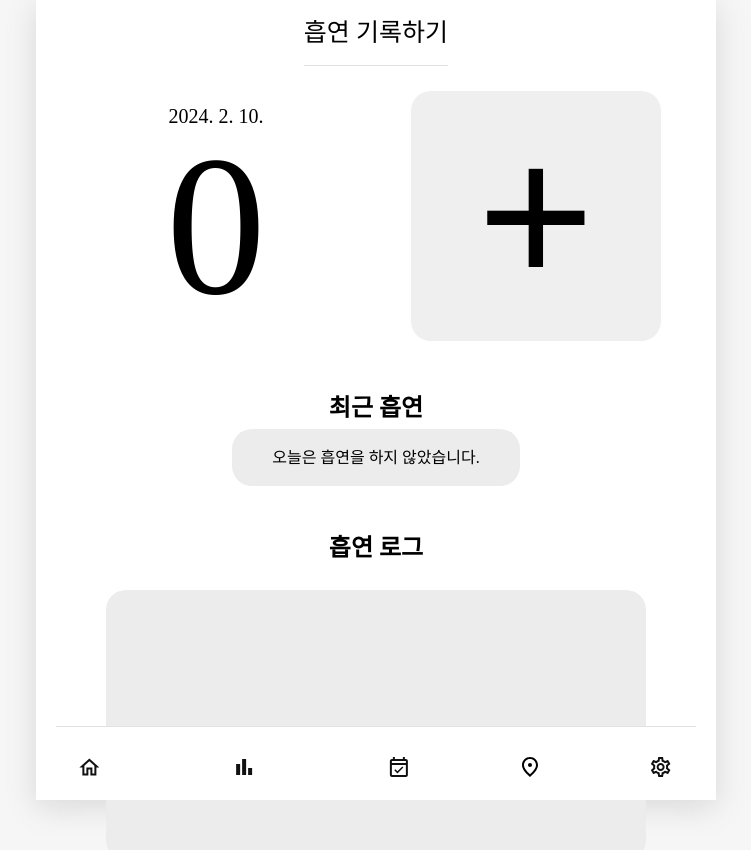
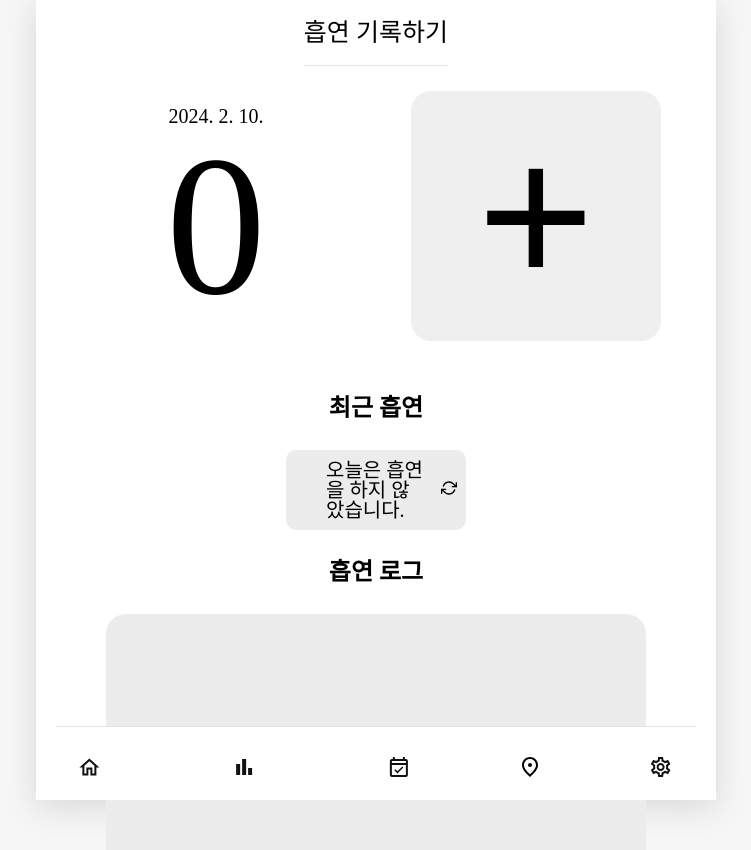
Before and after one commit to moko0428/smokediary, a React (Create React App) app: page / in a window 1280 px wide. Shown: the top 850 px of the page, without its empty margins (264-1015 px from the left). Built offline with nearby package versions, Linux system fonts and the light colour scheme.

Commit message:
feat: Home 구현 - 카운팅, 시간 localStorage에 저장 기능, 최근 흡연 시간 표시 기능, 흡연 로그 remove 삭제

```diff
--- a/package.json
+++ b/package.json
@@ -8,6 +8,7 @@
     "@testing-library/user-event": "^13.5.0",
     "react": "^18.2.0",
     "react-dom": "^18.2.0",
+    "react-icons": "^5.0.1",
     "react-router-dom": "^6.22.0",
     "react-scripts": "5.0.1",
     "styled-components": "^6.1.8",
--- a/src/App.js
+++ b/src/App.js
@@ -6,7 +6,7 @@ import Home from "./routes/Home";
 import Diary from "./routes/Diary";
 import Place from "./routes/Place";
 import { BrowserRouter, Route, Routes } from "react-router-dom";
-import React, { useReducer, useRef } from "react";
+import React, { useEffect, useReducer, useRef } from "react";
 
 const reducer = (state, action) => {
   let newState = [];
@@ -25,7 +25,7 @@ const reducer = (state, action) => {
     default:
       return state;
   }
-
+  localStorage.setItem("smoke", JSON.stringify(newState));
   return newState;
 };
 
@@ -36,17 +36,30 @@ function App() {
   const [data, dispatch] = useReducer(reducer, []);
   console.log("App", data);
   const dataId = useRef(0);
+  const countStore = useRef(1);
 
-  const onCreate = (date, count) => {
+  useEffect(() => {
+    const localData = localStorage.getItem("smoke");
+    if (localData) {
+      const localSmoke = JSON.parse(localData);
+      if (localSmoke.length >= 1) {
+        dataId.current = parseInt(localSmoke[0].id) + 1;
+        countStore.current = parseInt(localSmoke[0].count) + 1;
+        dispatch({ type: "INIT", data: localSmoke });
+      }
+    }
+  }, []);
+  const onCreate = (date) => {
     dispatch({
       type: "ACC",
       data: {
         id: dataId.current,
-        count,
+        count: countStore.current,
         date: new Date(date).getTime(),
       },
     });
     dataId.current += 1;
+    countStore.current += 1;
   };
   const onRemove = (targetId) => {
     dispatch({ type: "REMOVE", targetId });
--- a/src/components/SmokeList.js
+++ b/src/components/SmokeList.js
@@ -1,26 +1,54 @@
 import React, { useContext, useEffect, useState } from "react";
 import SmokeLog from "./SmokeLog";
 import { SmokeStateContext } from "../App";
+import { FiRefreshCw } from "react-icons/fi";
 
+const beforeTime = (cur, past) => {
+  const seconds = Math.floor((cur.getTime() - past.getTime()) / 1000);
+  const minutes = seconds / 60;
+  const hours = minutes / 60;
+  if (seconds < 60) {
+    return <span>{`${Math.floor(seconds)}초 전`}</span>;
+  } else if (minutes < 60 * 60) {
+    return <span>{`${Math.floor(minutes)}분 전`}</span>;
+  } else if (hours < 60 * 60 * 24) {
+    return <span>{`${Math.floor(hours)}시간 전`}</span>;
+  }
+};
 const SmokeList = () => {
   const smoke = useContext(SmokeStateContext);
   const [data, setData] = useState([]);
 
+  useEffect(() => {
+    // console.log(Math.floor(new Date().getTime() - data[0].date) / 1000);
+  }, [data]);
   useEffect(() => {
     if (smoke.length >= 1) {
       setData(smoke);
     }
   }, [smoke]);
 
+  const reRender = () => {
+    window.location.reload();
+  };
   return (
     <div className="SmokeList">
       <section className="SmokeList_lastest">
         <h2>최근 흡연</h2>
-        <span>
-          {data < 1
-            ? "오늘은 흡연을 하지 않았습니다."
-            : new Date(data[0].date).toLocaleString()}
-        </span>
+        <div className="lastest_wrapper">
+          <div className="lastest_span">
+            <span>
+              {data < 1
+                ? "오늘은 흡연을 하지 않았습니다."
+                : beforeTime(new Date(), new Date(data[0].date))}
+            </span>
+          </div>
+          <div className="lastest_btn">
+            <button onClick={reRender}>
+              <FiRefreshCw />
+            </button>
+          </div>
+        </div>
       </section>
       <section className="SmokeList_log">
         <h2>흡연 로그</h2>
--- a/src/components/SmokeLog.js
+++ b/src/components/SmokeLog.js
@@ -1,30 +1,9 @@
-import React, { useContext, useEffect, useState } from "react";
-import { SmokeStateContext } from "../App";
+import React from "react";
 
-const SmokeLog = () => {
-  const smoke = useContext(SmokeStateContext);
-
-  const [data, setData] = useState([]);
-
-  useEffect(() => {
-    if (smoke.length >= 1) {
-      setData(smoke[0].date);
-    }
-  }, [smoke]);
-
+const SmokeLog = ({ date }) => {
   return (
     <div className="SmokeItem">
-      <span>{new Date(data).toLocaleString()}</span>
-      <button
-        onClick={() => {
-          // console.log(id);
-          if (window.confirm(`${0}번째 로그를 정말 삭제하시겠습니까?`)) {
-            // onRemove(id);
-          }
-        }}
-      >
-        X
-      </button>
+      <span>{new Date(date).toLocaleString()}</span>
     </div>
   );
 };
--- a/src/routes/Home.js
+++ b/src/routes/Home.js
@@ -1,11 +1,10 @@
 import SmokeList from "../components/SmokeList";
 import Header from "../components/Header";
-import { useContext, useEffect, useRef, useState } from "react";
-import { SmokeDispatchContext, SmokeStateContext } from "../App";
+import { useContext, useEffect, useState } from "react";
+import { SmokeStateContext } from "../App";
 import Counter from "../components/Counter";
 
 const Home = () => {
-  const { onRemove } = useContext(SmokeDispatchContext);
   const smokeData = useContext(SmokeStateContext);
 
   const [data, setData] = useState(0);
--- a/src/styles/App.css
+++ b/src/styles/App.css
@@ -158,19 +158,6 @@ header .head_text {
   color: black;
 }
 
-.SmokeList section {
-  margin-bottom: 40px;
-}
-.SmokeList_lastest span {
-  color: black;
-  padding-top: 20px;
-  padding-bottom: 20px;
-  padding-left: 40px;
-  padding-right: 40px;
-  border-radius: 20px;
-  background-color: #ececec;
-}
-
 .SmokeList_list_wrapper {
   padding-top: 10px;
   padding-bottom: 10px;
@@ -194,16 +181,44 @@ header .head_text {
 .SmokeItem {
   display: flex;
   align-items: center;
-  justify-content: space-between;
-
+  justify-content: center;
   border-bottom: 1px solid black;
-
   padding-top: 10px;
   padding-bottom: 10px;
   padding-left: 20px;
   padding-right: 20px;
-
   margin: 10px 0px;
-
   width: 90%;
 }
+
+.lastest_wrapper {
+  position: relative;
+  display: flex;
+  align-items: center;
+  justify-content: center;
+  background-color: #ececec;
+  padding: 10px 40px;
+  border-radius: 10px;
+  align-items: center;
+  font-size: 20px;
+  width: 100px;
+}
+.lastest_span {
+  display: flex;
+  align-items: center;
+  justify-content: center;
+}
+.lastest_btn {
+  display: flex;
+  align-items: center;
+  justify-content: center;
+  position: absolute;
+  right: 4px;
+  cursor: pointer;
+}
+.lastest_btn button {
+  border: none;
+  background-color: #ececec;
+  font-size: 16px;
+  padding: 5px;
+}
```
Also changed, not shown: 2 other files (tests, documents, lock files or other folders).
